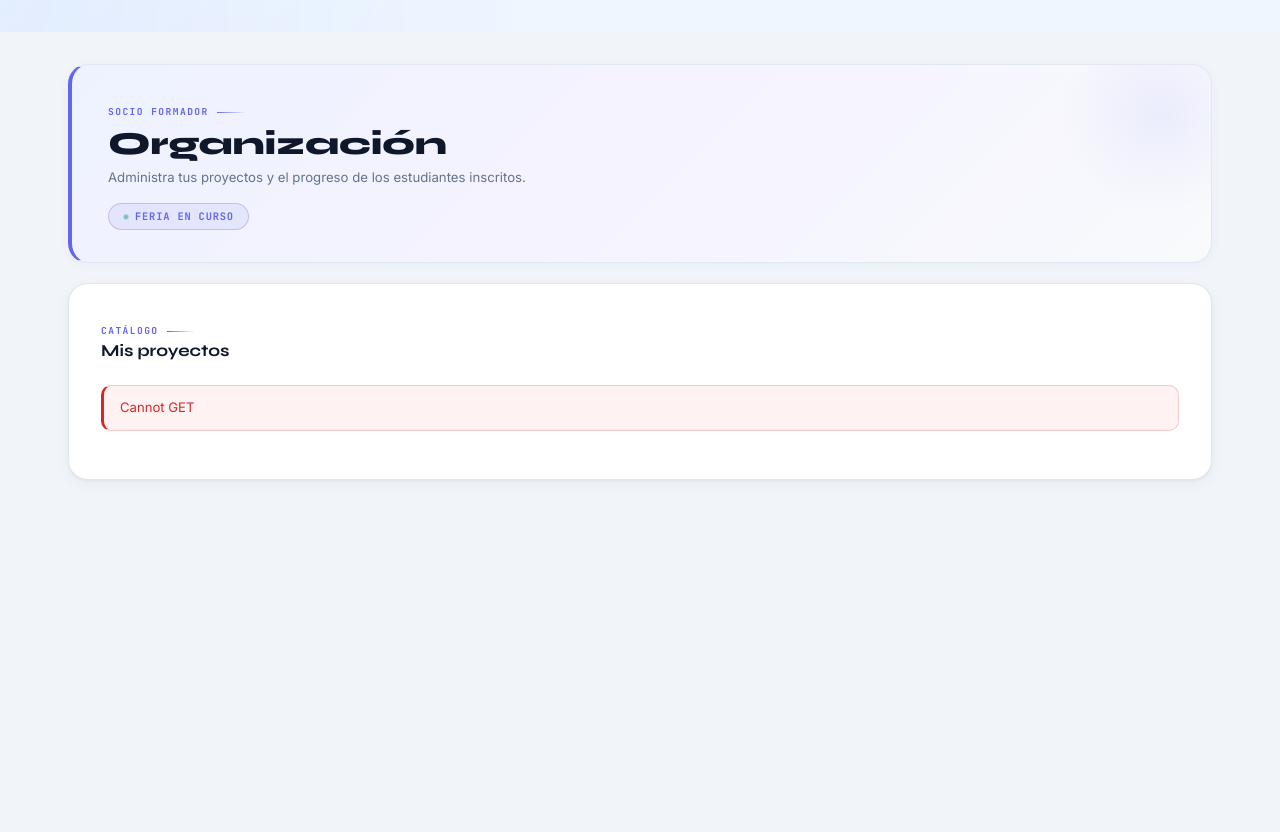
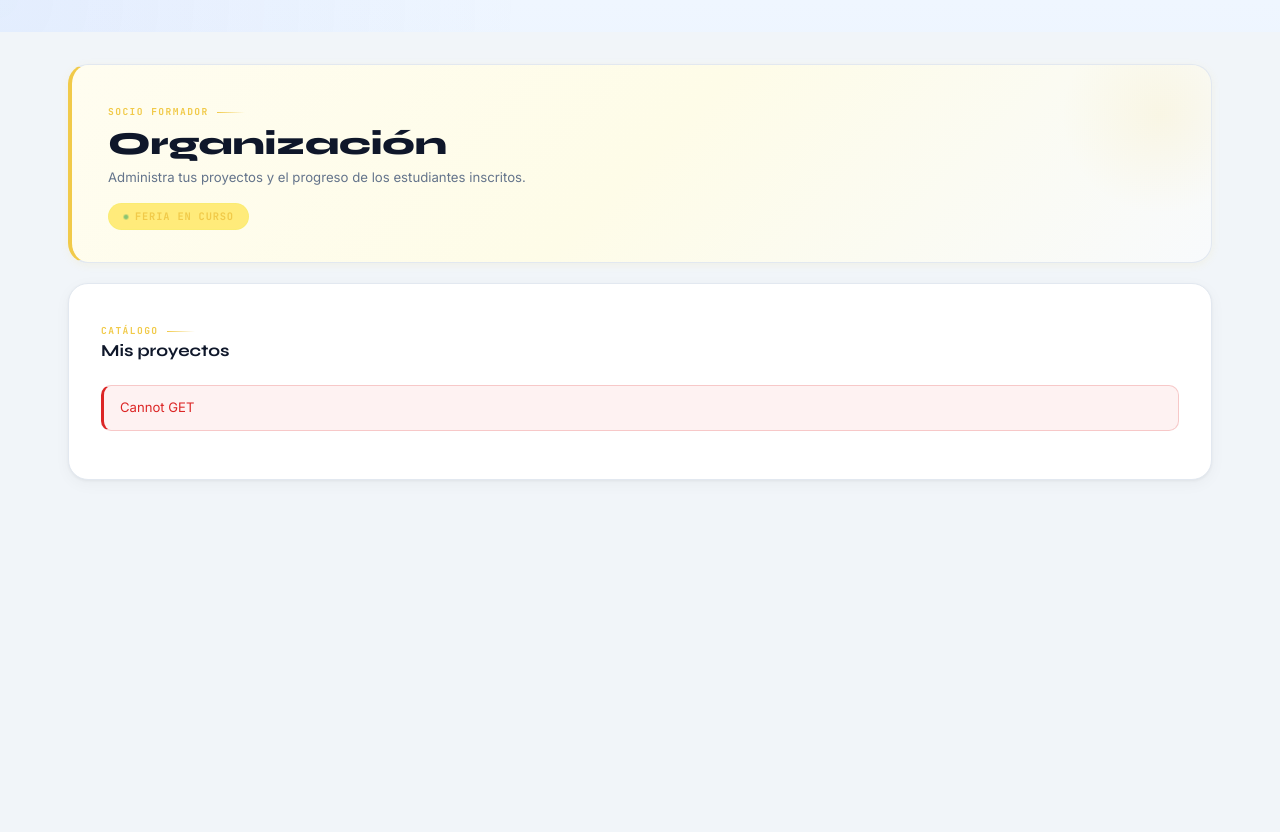
Before and after one commit to Abrilolo/sistema_feriasocial, a Python web app: template app/templates/socio_dashboard.html in a window 1280 px wide. Run offline with Jinja, Linux system fonts and the light colour scheme; the template is opened without the code that fills it, so the values that code supplies are empty.

Commit message:
socio: layout proporcional con grid, tema amarillo consistente
- CSS grid 200px/1fr para stats + gauge: elimina espacio vacío
- Reemplaza todos los colores morados hardcodeados por #f1ca49
- JS: gauge fill y mini chart en tono amarillo
- Bump cache-busting a v=5

Co-Authored-By: Claude Sonnet 4.6 <noreply@anthropic.com>

```diff
--- a/app/static/css/socio.css
+++ b/app/static/css/socio.css
@@ -2,15 +2,15 @@
 
 /* ── Variables (light theme) ─────────────────────────────── */
 :root {
-  --soc-accent:      #6366f1;
-  --soc-accent-2:    #a78bfa;
-  --soc-accent-soft: rgba(99, 102, 241, 0.09);
-  --soc-accent-glow: rgba(99, 102, 241, 0.18);
+  --soc-accent:      #f1ca49;
+  --soc-accent-2:    rgb(255, 252, 206);
+  --soc-accent-soft: rgba(255, 218, 8, 0.5);
+  --soc-accent-glow: rgba(255, 242, 0, 0.18);
   --soc-bg:          #f1f5f9;
   --soc-panel:       #ffffff;
   --soc-panel-2:     #f8fafc;
   --soc-border:      #e2e8f0;
-  --soc-border-lit:  rgba(99, 102, 241, 0.3);
+  --soc-border-lit:  rgba(239, 241, 99, 0.3);
   --soc-text:        #0f172a;
   --soc-text-2:      #334155;
   --soc-muted:       #64748b;
@@ -72,7 +72,7 @@
 
 /* ── Header panel ────────────────────────────────────────── */
 .soc-header {
-  background: linear-gradient(135deg, #eef2ff 0%, #f5f3ff 50%, #f8fafc 100%);
+  background: linear-gradient(135deg, #fffdf0 0%, #fefce8 50%, #f8fafc 100%);
   border: 1px solid var(--soc-border);
   border-left: 4px solid var(--soc-accent);
   border-radius: 20px;
@@ -83,14 +83,14 @@
   gap: 2rem;
   position: relative;
   overflow: hidden;
-  box-shadow: 0 2px 8px rgba(99,102,241,0.06);
+  box-shadow: 0 2px 8px rgba(241,202,73,0.1);
 }
 .soc-header::before {
   content: '';
   position: absolute;
   top: -50px; right: -50px;
   width: 200px; height: 200px;
-  background: radial-gradient(circle, rgba(99,102,241,0.08) 0%, transparent 70%);
+  background: radial-gradient(circle, rgba(241,202,73,0.1) 0%, transparent 70%);
   pointer-events: none;
 }
 .soc-header-left { flex: 1; min-width: 0; }
--- a/app/static/js/socio.js
+++ b/app/static/js/socio.js
@@ -176,8 +176,8 @@ async function loadSocioProjects() {
       if (!ctx || !window.Chart) return;
 
       const grad = ctx.getContext('2d').createLinearGradient(0, 0, 0, 60);
-      grad.addColorStop(0, 'rgba(129,140,248,0.22)');
-      grad.addColorStop(1, 'rgba(129,140,248,0.01)');
+      grad.addColorStop(0, 'rgba(241,202,73,0.3)');
+      grad.addColorStop(1, 'rgba(241,202,73,0.02)');
 
       new window.Chart(ctx, {
         ...CHART_CONFIG.line,
@@ -191,7 +191,7 @@ async function loadSocioProjects() {
               Math.floor(p.taken_slots * 0.8),
               p.taken_slots,
             ],
-            borderColor: '#818cf8',
+            borderColor: '#d4a800',
             backgroundColor: grad,
             fill: true,
           }],
@@ -287,9 +287,9 @@ async function loadSocioProjectDetail(projectId) {
       setTimeout(() => {
         gaugeFill.style.strokeDashoffset = 125.66 * (1 - pct);
         gaugeFill.style.stroke =
-          pct >= 0.9 ? '#f87171' :
-          pct >= 0.7 ? '#fbbf24' :
-          '#818cf8';
+          pct >= 0.9 ? '#ef4444' :
+          pct >= 0.7 ? '#f97316' :
+          '#f1ca49';
       }, 100);
       animateValue('statTakenGauge', 0, taken, 1000);
       statCapacityGauge.textContent = capacity;
--- a/app/templates/socio_dashboard.html
+++ b/app/templates/socio_dashboard.html
@@ -4,7 +4,7 @@
 {% block body_class %}soc-page{% endblock %}
 
 {% block head %}
-<link rel="stylesheet" href="{{ url_for('static', path='css/socio.css') }}?v=4" />
+<link rel="stylesheet" href="{{ url_for('static', path='css/socio.css') }}?v=5" />
 {% endblock %}
 
 {% block content %}
```
Also changed, not shown: other parts of app/static/css/socio.css (+24 -24 lines).
